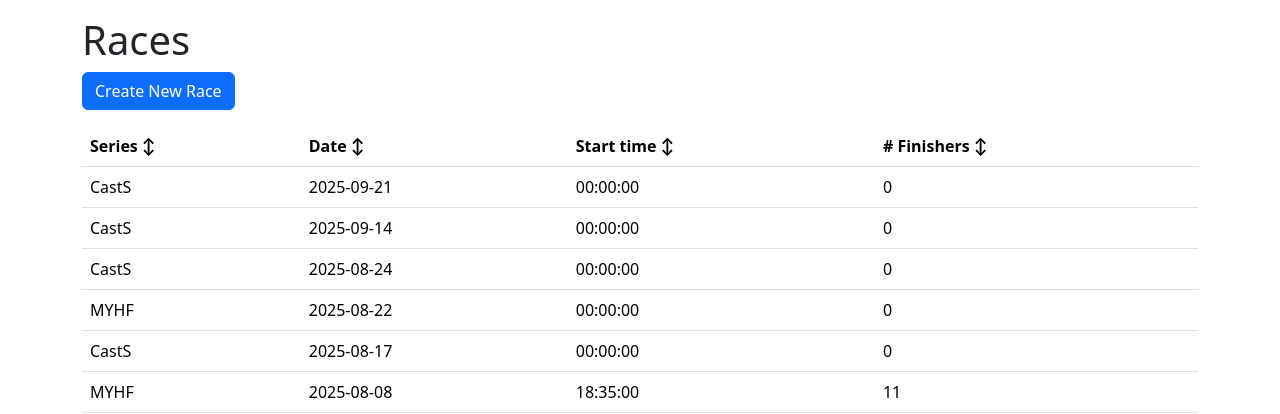
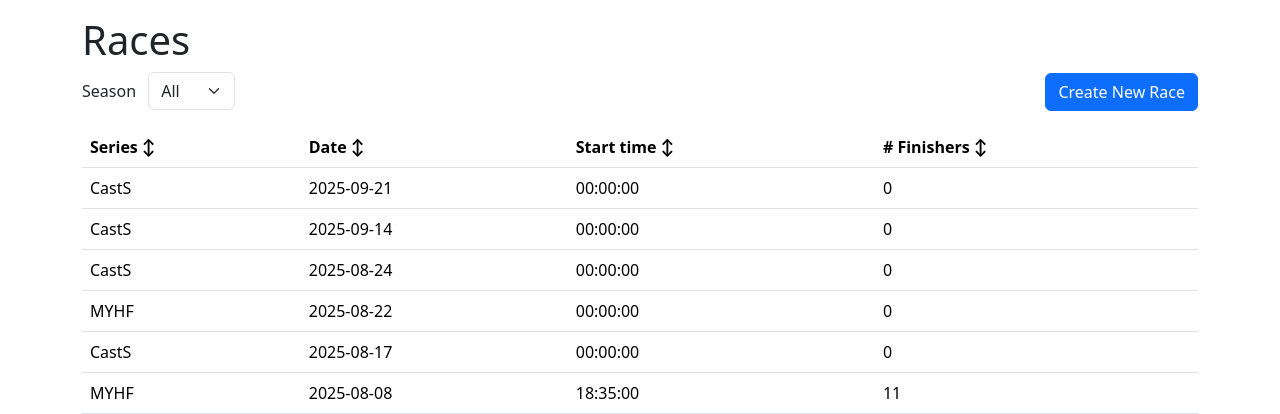
Before and after one commit to mn1del/shrimper, a Flask app: page /races in a window 1280 px wide. Shown: the part 94-508 px from the top of the page. Run offline with Flask 3, Linux system fonts and the light colour scheme.

Commit message:
Add season filter dropdown to races page

```diff
--- a/app/routes.py
+++ b/app/routes.py
@@ -41,6 +41,7 @@ def _load_all_races():
             series = json.load(f)
         series_name = series.get("name")
         series_id = series.get("series_id")
+        season = series.get("season")
         races_dir = meta_path.parent / "races"
         for race_path in races_dir.glob("*.json"):
             with race_path.open() as rf:
@@ -53,6 +54,7 @@ def _load_all_races():
                 "series_name": series_name,
                 "series_id": series_id,
                 "finishers": finishers,
+                "season": season,
             })
     # Sort races by date and start time in descending order so the most recent
     # race appears first in the list. Missing dates or times are treated as
@@ -105,9 +107,22 @@ def index():
 
 @bp.route('/races')
 def races():
-    race_list = _load_all_races()
+    season = request.args.get('season') or None
+    all_races = _load_all_races()
+    seasons = sorted({r.get('season') for r in all_races if r.get('season')}, reverse=True)
+    if season:
+        race_list = [r for r in all_races if str(r.get('season')) == str(season)]
+    else:
+        race_list = all_races
     breadcrumbs = [('Races', None)]
-    return render_template('races.html', title='Races', breadcrumbs=breadcrumbs, races=race_list)
+    return render_template(
+        'races.html',
+        title='Races',
+        breadcrumbs=breadcrumbs,
+        races=race_list,
+        seasons=seasons,
+        selected_season=season,
+    )
 
 
 def _load_series_meta(series_id: str):
--- a/app/templates/races.html
+++ b/app/templates/races.html
@@ -2,7 +2,18 @@
 
 {% block content %}
 <h1>Races</h1>
-<a class="btn btn-primary mb-3" href="{{ url_for('main.race_new') }}">Create New Race</a>
+<div class="mb-3 d-flex align-items-center">
+  <form method="get" class="me-auto">
+    <label for="season" class="form-label me-2">Season</label>
+    <select id="season" name="season" class="form-select d-inline w-auto" onchange="this.form.submit()">
+      <option value="">All</option>
+      {% for s in seasons %}
+      <option value="{{ s }}" {% if selected_season and s|string == selected_season %}selected{% endif %}>{{ s }}</option>
+      {% endfor %}
+    </select>
+  </form>
+  <a class="btn btn-primary" href="{{ url_for('main.race_new') }}">Create New Race</a>
+</div>
 <table class="table table-hover sortable">
   <thead>
     <tr><th>Series</th><th>Date</th><th>Start time</th><th># Finishers</th></tr>
```
Also changed, not shown: tests/test_routes.py (+35 -0 lines).
